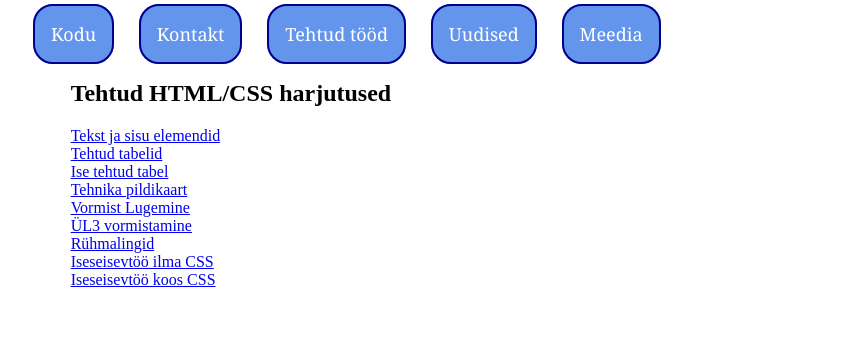
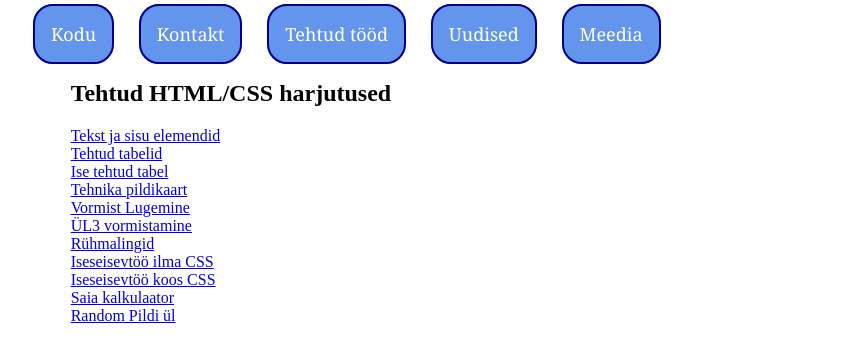
Before and after one commit to xZtsu/veebirakendusedTARpe24, a website: page airon/tehtudtööd.html in a window 1280 px wide. Shown: the part 143-502 px from the top of the page, without its empty margins (0-857 px from the left). Drawn offline with Linux system fonts and the light colour scheme.

Commit message:
Update tehtudtööd.html

```diff
--- a/airon/tehtudtööd.html
+++ b/airon/tehtudtööd.html
@@ -71,7 +71,14 @@
         <a href="harjutused/iseseisevtoopaberkoosCSS.html">
             Iseseisevtöö koos CSS
         </a>
-
+        <br>
+        <a href="pildidJS/veebikalkulaator.html">
+            Saia kalkulaator
+        </a>
+         <br>
+        <a href="pildidJS/randomPilt.html">
+            Random Pildi ül
+        </a>
 
 
 
```
